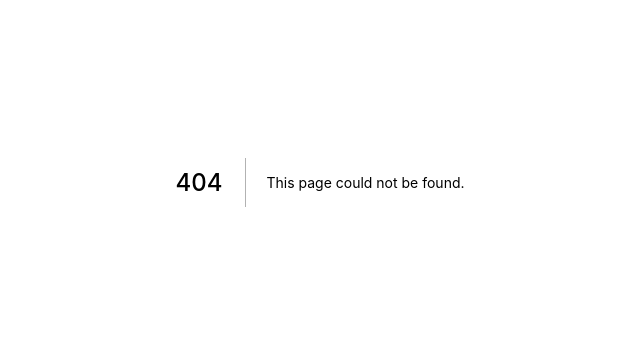
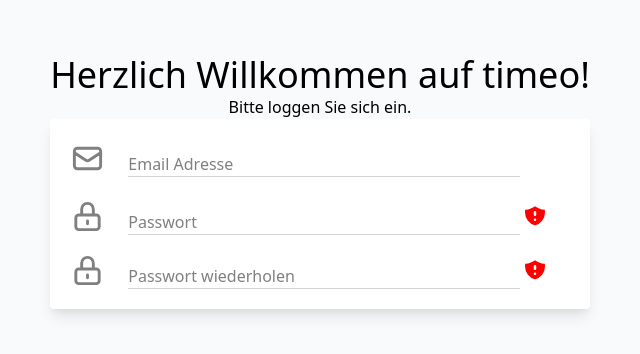
Before and after one commit to steffengeipel/timeo, a Next.js app: page /signup in a window 1280 px wide. Before the commit this address had no page. Shown: the part 218-572 px from the top of the page, without its empty margins (320-960 px from the left). Built offline with nearby package versions, Linux system fonts and the light colour scheme.

Commit message:
create signup page

```diff
--- a/assets/SvgCheck.jsx
+++ b/assets/SvgCheck.jsx
@@ -1,5 +1,6 @@
-const SvgCheck = ({ width = 30, color = 'black', fill = 'none' }) => {
-  return (
+import React from 'react';
+
+const SvgCheck = ({ width = 30, color = 'black', fill = 'none' }) => (
   <svg
     xmlns="http://www.w3.org/2000/svg"
     fill={fill}
@@ -14,6 +15,5 @@ const SvgCheck = ({ width = 30, color = 'black', fill = 'none' }) => {
     />
   </svg>
 );
-};
 
 export default SvgCheck;
--- a/assets/SvgEMail.jsx
+++ b/assets/SvgEMail.jsx
@@ -1,12 +1,12 @@
-const SvgEMail = ({ width = 30, color = 'black' }) => {
-  return (
+import React from 'react';
+
+const SvgEMail = ({ width = 30, color = 'black' }) => (
   <div>
     <svg
       xmlns="http://www.w3.org/2000/svg"
       fill="none"
       viewBox="0 0 24 24"
       width={width}
-        stroke="currentColor"
       stroke={color}
     >
       <path
@@ -18,6 +18,5 @@ const SvgEMail = ({ width = 30, color = 'black' }) => {
     </svg>
   </div>
 );
-};
 
 export default SvgEMail;
--- a/assets/SvgLock.jsx
+++ b/assets/SvgLock.jsx
@@ -1,11 +1,11 @@
-const SvgEMail = ({ width = 30, color = 'black' }) => {
-  return (
+import React from 'react';
+
+const SvgLock = ({ width = 30, color = 'black' }) => (
   <svg
     xmlns="http://www.w3.org/2000/svg"
     fill="none"
     viewBox="0 0 24 24"
     width={width}
-      stroke="currentColor"
     stroke={color}
   >
     <path
@@ -16,6 +16,5 @@ const SvgEMail = ({ width = 30, color = 'black' }) => {
     />
   </svg>
 );
-};
 
-export default SvgEMail;
+export default SvgLock;
--- a/assets/SvgLogo.jsx
+++ b/assets/SvgLogo.jsx
@@ -11,7 +11,6 @@ function SvgLogo(props) {
       className="absolute h-full w-full"
       viewBox="0 0 7000 7000"
       {...props}
-
     >
       <path
         d="M997.665 484.793v43.894h-71.079v229.001h-45.941V528.687h-71.078v-43.894h188.098z"
--- /dev/null
+++ b/assets/SvgSchieldWarning.jsx
@@ -0,0 +1,20 @@
+import React from 'react';
+
+const SvgShieldWarning = ({ width = 30, color = 'black', fill = 'none' }) => (
+  <svg
+    xmlns="http://www.w3.org/2000/svg"
+    fill={fill}
+    width={width}
+    stroke={color}
+    viewBox="0 0 24 24"
+  >
+    <path
+      strokeLinecap="round"
+      strokeLinejoin="round"
+      strokeWidth={2}
+      d="M20.618 5.984A11.955 11.955 0 0112 2.944a11.955 11.955 0 01-8.618 3.04A12.02 12.02 0 003 9c0 5.591 3.824 10.29 9 11.622 5.176-1.332 9-6.03 9-11.622 0-1.042-.133-2.052-.382-3.016zM12 9v2m0 4h.01"
+    />
+  </svg>
+);
+
+export default SvgShieldWarning;
--- a/components/inputs/emailInput.tsx
+++ b/components/inputs/emailInput.tsx
@@ -8,12 +8,12 @@ const emailRegex = /^(([^<>()[\]\\.,;:\s@"]+(\.[^<>()[\]\\.,;:\s@"]+)*)|(".+"))@
 const EmailInput = () => {
   const [valid, setValid] = useState(false);
 
-  const onChangeEmail = (email: string) : void => {
+  const onChangeEmail = (email: string): void => {
     setValid(emailRegex.test(email));
   };
 
   return (
-    <div className="flex items-center h-full">
+    <div className="flex items-center h-full w-full">
       <div className="w-16 mr-2">
         <SvgEmail width={35} color="grey" />
       </div>
@@ -24,7 +24,7 @@ const EmailInput = () => {
           onChange={(e) => onChangeEmail(e.target.value)}
         />
       </div>
-      <div className="w-16 ml-12">
+      <div className="w-16">
         {valid && <SvgCheck width={25} color="green" fill="green" />}
       </div>
     </div>
--- /dev/null
+++ b/components/inputs/newpasswordinput.tsx
@@ -0,0 +1,24 @@
+import { NextPage } from 'next';
+import React, { useState } from 'react';
+import PasswordInput from '@components/inputs/passwordinput';
+
+const NewPasswordInput: NextPage = () => {
+  const [valid, setValid] = useState(false);
+
+  const onChangePassword = (password: string): void => {
+    // setValid(pwRegex.test(password));
+  };
+
+  return (
+    <div className="flex flex-col items-center h-full space-y-4">
+      <div className="w-full">
+        <PasswordInput />
+      </div>
+      <div className="w-full">
+        <PasswordInput label="Passwort wiederholen" />
+      </div>
+    </div>
+  );
+};
+
+export default NewPasswordInput;
--- a/components/inputs/passwordinput.tsx
+++ b/components/inputs/passwordinput.tsx
@@ -2,6 +2,7 @@ import { NextPage } from 'next';
 import React, { useState } from 'react';
 import Labelinput from '@components/inputs/labelinput';
 import SvgCheck from '@svg/SvgCheck';
+import SvgShieldWarnung from '@svg/SvgSchieldWarning';
 import SvgLock from '@svg/SvgLock';
 
 const pwRegex = /^(?=.*?[A-Z])(?=.*?[a-z])(?=.*?[0-9])(?=.*?[#?!@$%^&*-]).{8,}$/;
@@ -11,7 +12,7 @@ const pwRegex = /^(?=.*?[A-Z])(?=.*?[a-z])(?=.*?[0-9])(?=.*?[#?!@$%^&*-]).{8,}$/
 // At least one special character, (?=.*?[#?!@$%^&*-])
 // Minimum eight in length .{8,} (with the anchors)
 
-const EmailInput: NextPage = () => {
+const PasswordInput: NextPage = ({ label }) => {
   const [valid, setValid] = useState(false);
 
   const onChangePassword = (password: string): void => {
@@ -26,17 +27,21 @@ const EmailInput: NextPage = () => {
       <div className="w-full">
         <Labelinput
           type="password"
-          placeholder="Passwort"
+          placeholder={label ?? 'Passwort'}
           onChange={(e) => {
             onChangePassword(e.target.value);
           }}
         />
       </div>
-      <div className="w-16 ml-12">
-        {valid && <SvgCheck width={25} color="green" fill="green" />}
+      <div className="w-16">
+        {valid ? (
+          <SvgCheck width={25} color="green" fill="green" />
+        ) : (
+          <SvgShieldWarnung width={30} color="white" fill="red" />
+        )}
       </div>
     </div>
   );
 };
 
-export default EmailInput;
+export default PasswordInput;
--- a/components/nav.tsx
+++ b/components/nav.tsx
@@ -1,9 +1,9 @@
-import Link from 'next/link'
+import Link from 'next/link';
 
 const links = [
   { href: 'https://github.com/vercel/next.js', label: 'GitHub' },
   { href: 'https://nextjs.org/docs', label: 'Docs' },
-]
+];
 
 export default function Nav() {
   return (
@@ -27,5 +27,5 @@ export default function Nav() {
         </ul>
       </ul>
     </nav>
-  )
+  );
 }
--- /dev/null
+++ b/pages/signup.tsx
@@ -0,0 +1,19 @@
+import { NextPage } from 'next';
+import React from 'react';
+import EmailInput from '@components/inputs/emailInput';
+import NewPasswordInput from '@components/inputs/newpasswordinput';
+
+const SignUp: NextPage = () => (
+  <div className="h-screen flex">
+    <div className="m-auto text-center">
+      <h1 className="h1">Herzlich Willkommen auf timeo!</h1>
+      <span className="">Bitte loggen Sie sich ein.</span>
+      <div className="shadow-lg rounded bg-white p-5 space-y-5">
+        <EmailInput />
+        <NewPasswordInput />
+      </div>
+    </div>
+  </div>
+);
+
+export default SignUp;
```
Lines whose indentation alone changed are shown as unchanged.
